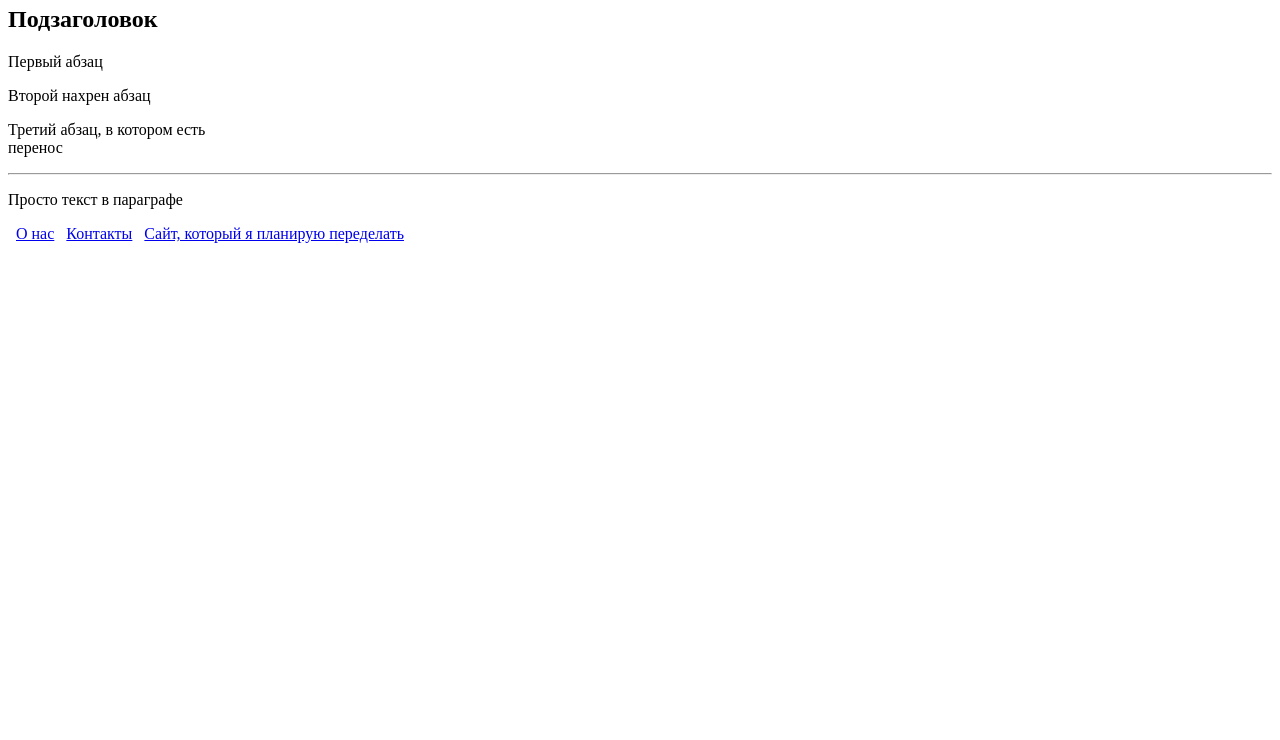
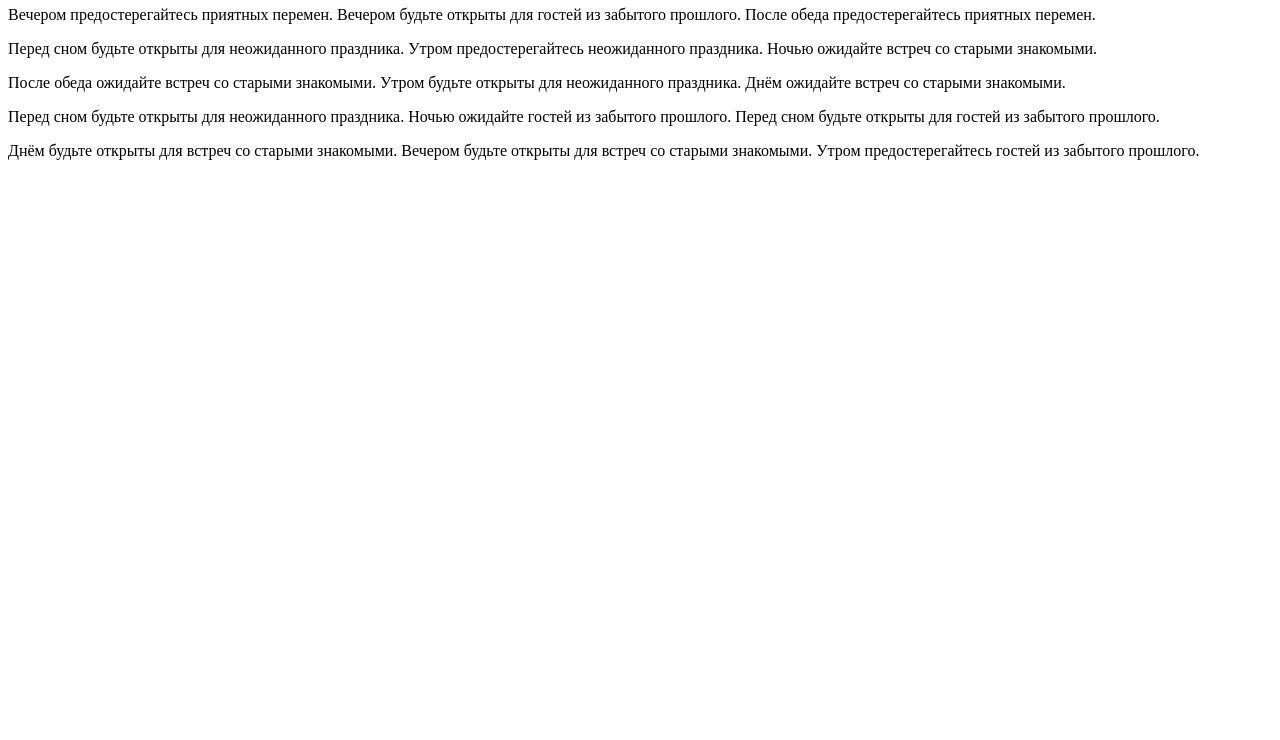
Before and after one commit to kingkiev/horoskop, a plain HTML site: page index.html in a window 1280 px wide. Shown: the part 60-800 px from the top of the page. Drawn offline with Linux system fonts and the light colour scheme.

Commit message:
add new index.html

```diff
--- a/index.html
+++ b/index.html
@@ -1,28 +1,5 @@
-<html>
-	<head>
-		<meta charset="utf-8">
-		<title>Первый пример</title>
+<html><head>
+	<meta charset='utf-8'>
+	<title>Гороскоп на сегодня</title>
 	</head>
-
-	<body>
-		<h1>Первый пРИМЕРр</h1>
-		<h2>Подзаголовок</h2>
-
-		<p>Первый абзац</p>
-
-		<p>Второй нахрен абзац</p>
-
-		<p>Третий абзац, в котором есть <br/>перенос</p>
-
-		<hr/>
-
-		<p>Просто текст в параграфе</p>
-		&nbsp
-		<a href="about.html">О нас</a>
-		&nbsp
-		<a href="contacts.html">Контакты</a>
-		&nbsp
-		<a href="https://zalyshky.ua", blank>Сайт, который я планирую переделать</a>
-
-	</body>
-</html>
+	<body><h1>Что день 2019-04-02 готовит</h1><p>Вечером предостерегайтесь приятных перемен. Вечером будьте открыты для гостей из забытого прошлого. После обеда предостерегайтесь приятных перемен.</p><p>Перед сном будьте открыты для неожиданного праздника. Утром предостерегайтесь неожиданного праздника. Ночью ожидайте встреч со старыми знакомыми.</p><p>После обеда ожидайте встреч со старыми знакомыми. Утром будьте открыты для неожиданного праздника. Днём ожидайте встреч со старыми знакомыми.</p><p>Перед сном будьте открыты для неожиданного праздника. Ночью ожидайте гостей из забытого прошлого. Перед сном будьте открыты для гостей из забытого прошлого.</p><p>Днём будьте открыты для встреч со старыми знакомыми. Вечером будьте открыты для встреч со старыми знакомыми. Утром предостерегайтесь гостей из забытого прошлого.</p></body></html>
```
